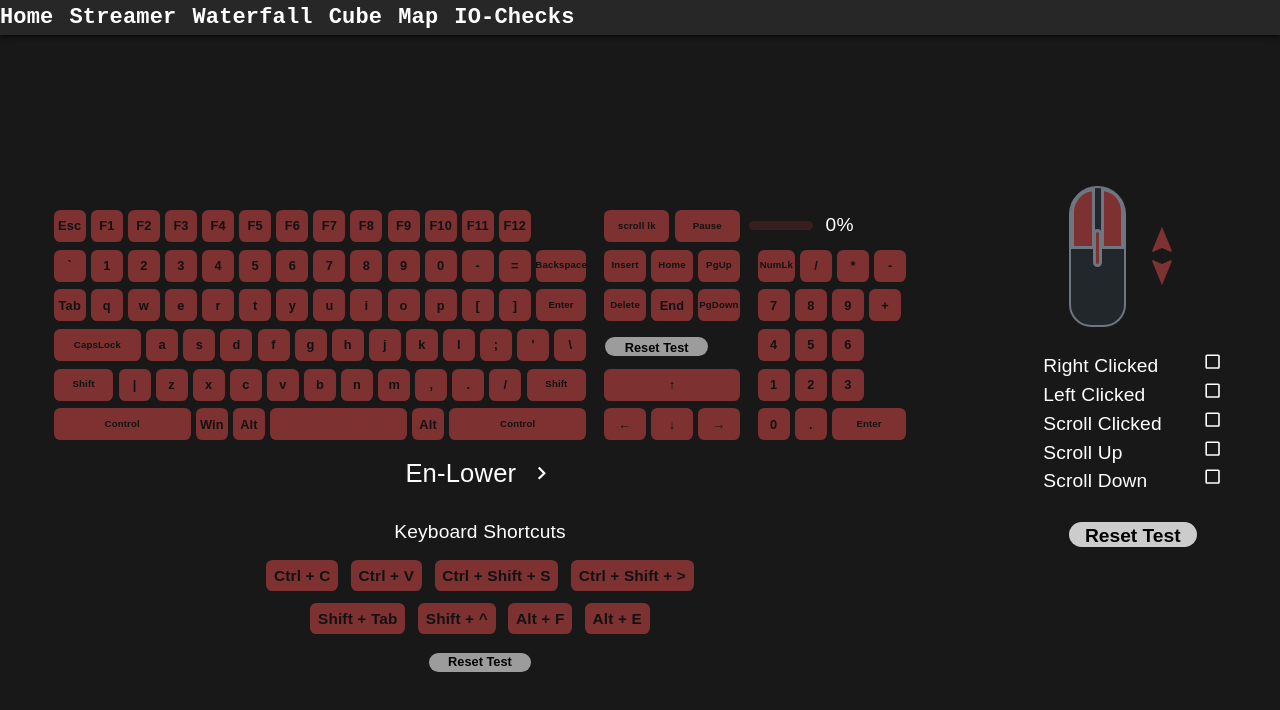
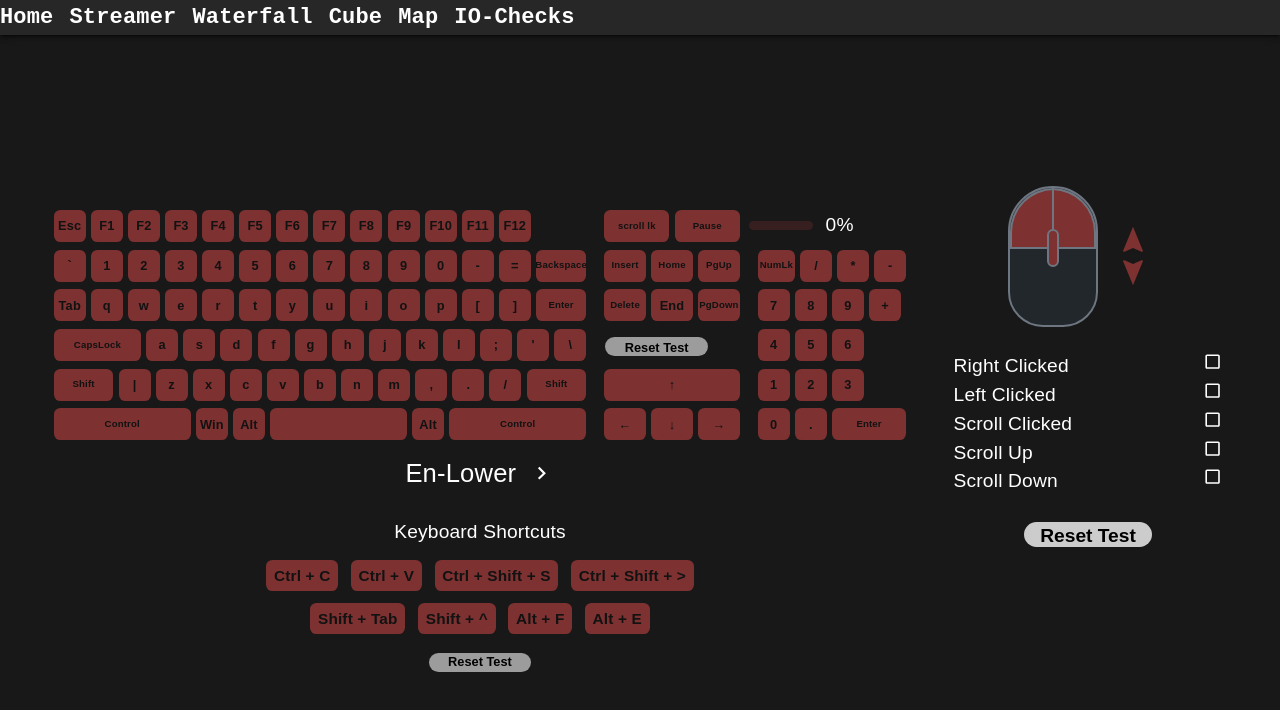
Before and after one commit to Elor170/HMI-Demo, a React (Vite) app in the folder hmi-frontend/: page /io-checks in a window 1280 px wide. Shown: the top 710 px of the page. Built offline with nearby package versions, Linux system fonts and the light colour scheme; no server answers.

Commit message:
Fix the bug (#15)

```diff
--- a/hmi-frontend/src/Pages/IOChecks/MouseTester/MouseTester.module.scss
+++ b/hmi-frontend/src/Pages/IOChecks/MouseTester/MouseTester.module.scss
@@ -2,7 +2,7 @@
     position: absolute;
     right: 0;
     top: 0;
-    width: 18vw;
+    width: 25vw;
     height: 100%;
     padding: 1vh 2vw;
     overflow-y: auto;
--- a/hmi-frontend/src/Pages/IOChecks/MouseTester/MouseView/MouseView.module.scss
+++ b/hmi-frontend/src/Pages/IOChecks/MouseTester/MouseView/MouseView.module.scss
@@ -27,10 +27,10 @@ $background-color: #21272a;
         }
 
         .mouseButton {
-            width: calc(50% - 3px);
+            width: calc(50% + 1px);
             height: 45%;
             background-color: $background-color;
-            border: solid 3px $outline-color;
+            border: solid 2px $outline-color;
             position: absolute;
             top: 0;
         }
@@ -46,11 +46,11 @@ $background-color: #21272a;
         }
 
         .mouseWheel {
-            width: 0.75vw;
+            width: 0.9vw;
             height: 3vw;
             background-color: #21272a;
 
-            border: solid 3px $outline-color;
+            border: solid 2px $outline-color;
             position: absolute;
             top: 30%;
             border-radius: 0.75vw;
```
